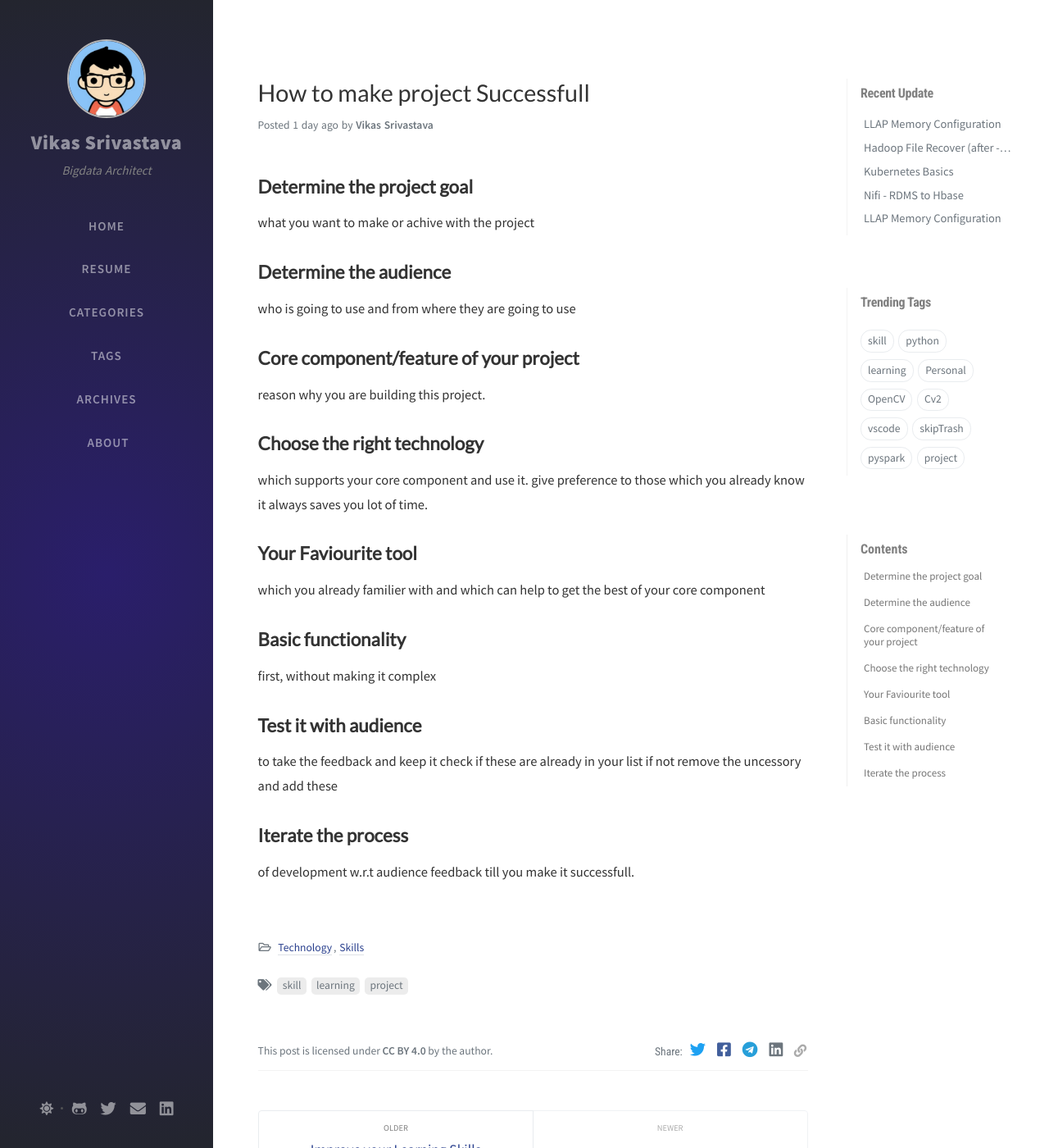
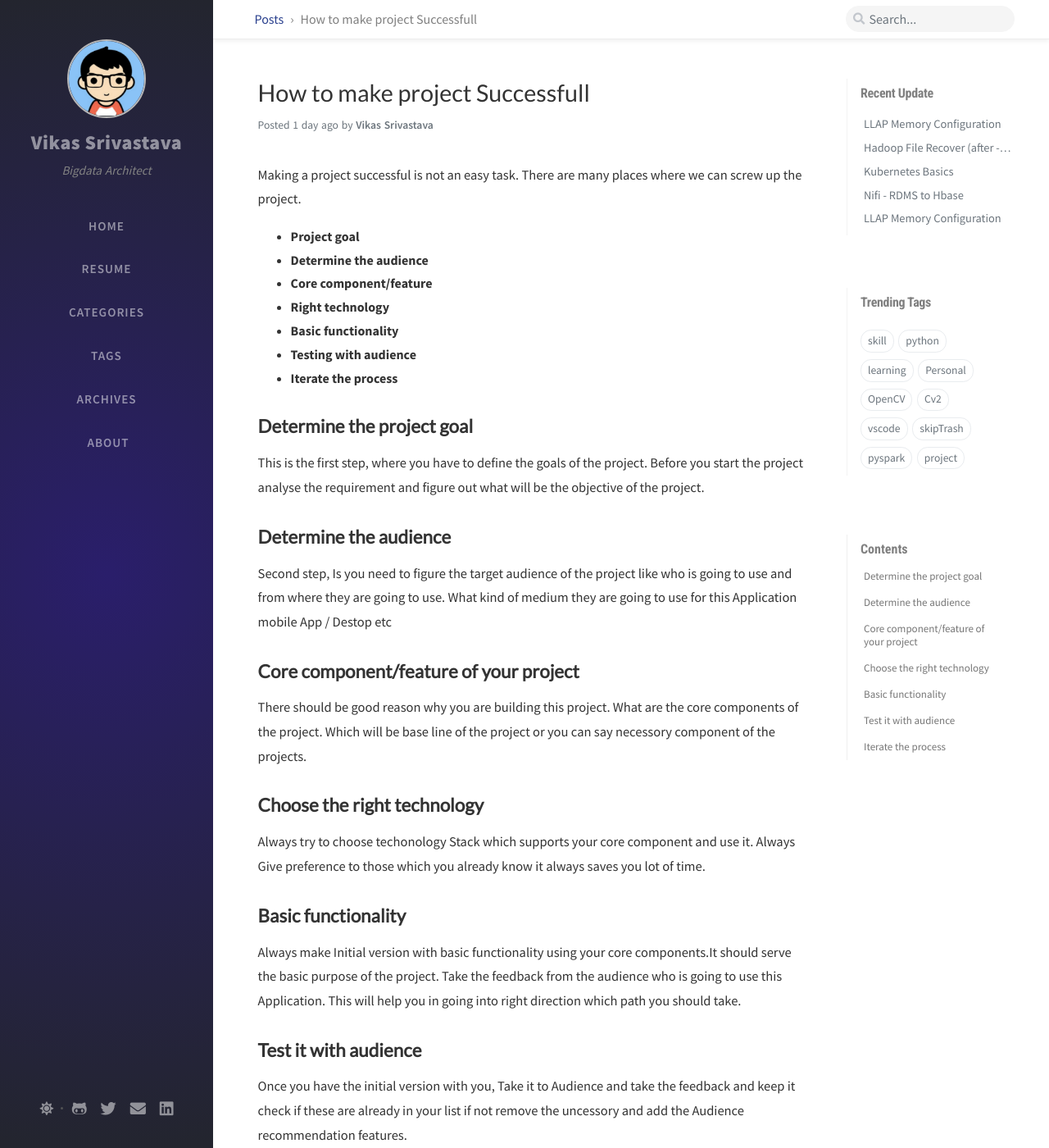
Before and after one commit to vikassri/vikassri.github.io, a Jekyll site: the page built from _posts/2020-08-04-How-to-make-Project-Successfull.md, in a window 1280 px wide and 1400 px high. Shown: the whole window at 82% size. Built offline with Jekyll 4.4.1, drawn with Linux system fonts in a browser that asks for light colours; nearby versions of some CDN libraries; comment, search, counter and statistics services are not loaded; some of the changed text lies outside the part shown.

Commit message:
added blog

```diff
--- a/_posts/2020-08-04-How-to-make-Project-Successfull.md
+++ b/_posts/2020-08-04-How-to-make-Project-Successfull.md
@@ -8,26 +8,36 @@
 summary: Best practises for project
 ---
 
+Making a project successful is not an easy task. There are many places where we can screw up the project.
+
+* **Project goal**
+* **Determine the audience**
+* **Core component/feature**
+* **Right technology**
+* **Basic functionality**
+* **Testing with audience**
+* **Iterate the process**
+
+
 ## **Determine the project goal**
-what you want to make or achive with the project
+This is the first step, where you have to define the goals of the project. Before you start the project analyse the requirement and figure out what will be the objective of the project.
 
 ## **Determine the audience**
-who is going to use and from where they are going to use
+Second step, Is you need to figure the target audience of the project like who is going to use and from where they are going to use. What kind of medium they are going to use for this Application mobile App / Destop etc
 
 ## **Core component/feature of your project**
-reason why you are building this project.
+There should be good reason why you are building this project. What are the core components of the project. Which will be base line of the project or you can say necessory component of the projects.
 
 ## **Choose the right technology**
-which supports your core component and use it. give preference to those which you already know it always saves you lot of time.
-
-## **Your Faviourite tool**
-which you already familier with and which can help to get the best of your core component
+Always try to choose techonology Stack which supports your core component and use it. Always Give preference to those which you already know it always saves you lot of time.
 
 ## **Basic functionality**
-first, without making it complex
+
+Always make Initial version with basic functionality using your core components.It should serve the basic purpose of the project. Take the feedback from the audience who is going to use this Application. This will help you in going into right direction which path you should take.
+
 
 ## **Test it with audience**
-to take the feedback and keep it check if these are already in your list if not remove the uncessory and add these
+Once you have the initial version with you, Take it to Audience and take the feedback and keep it check if these are already in your list if not remove the uncessory and add the Audience recommendation features.
 
 ## **Iterate the process**
-of development w.r.t audience feedback till you make it successfull.
+Iterate the process of development w.r.t audience feedback till you make it successfull.
```
Also changed, not shown: resource/others/arch.jpg (deleted).
